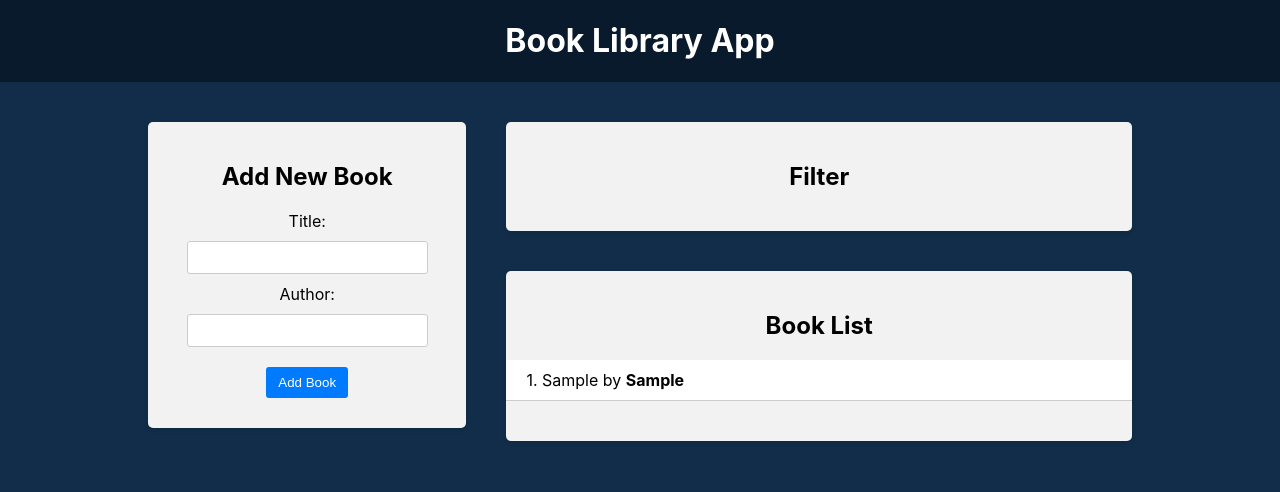
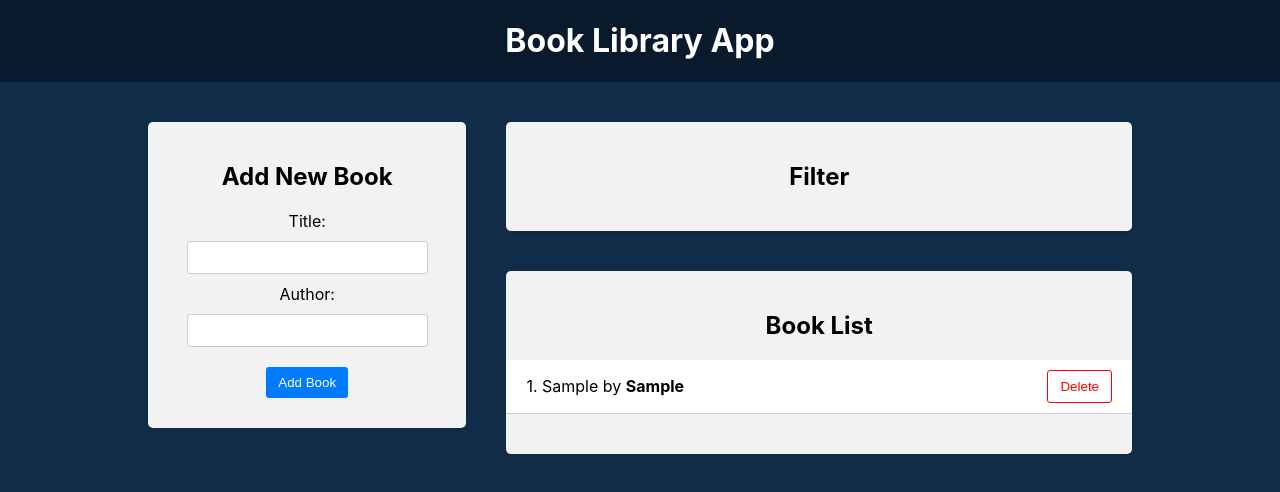
Before and after one commit to muradnuriyev001/Book-Library-App, a React (Vite) app in the folder frontend/: page / in a window 1280 px wide. Both pictures are taken after typing "Sample", "Sample" into the empty fields and a click on the button "Add Book". Shown: the top 492 px of the page. Built offline with nearby package versions, Linux system fonts and the light colour scheme.

Commit message:
Added delete book

```diff
--- a/frontend/package.json
+++ b/frontend/package.json
@@ -13,6 +13,7 @@
     "@reduxjs/toolkit": "^1.9.5",
     "react": "^18.2.0",
     "react-dom": "^18.2.0",
+    "react-icons": "^5.0.1",
     "react-redux": "^8.1.2",
     "uuidv4": "^6.2.13"
   },
--- a/frontend/src/components/BookList/BookList.jsx
+++ b/frontend/src/components/BookList/BookList.jsx
@@ -1,8 +1,14 @@
 import "./BookList.css";
 import { useSelector } from "react-redux";
+import { useDispatch } from "react-redux";
+import { deleteBook } from "../../redux/books/actionCreators";
 
 const BookList = () => {
+  const dispatch = useDispatch();
   const books = useSelector((state) => state.books); //books from books:booksReducer
+  const handleDeleteBook = (id) => {
+    dispatch(deleteBook(id));
+  };
   return (
     <div className="app-block book-list">
       <h2>Book List</h2>
@@ -15,6 +21,11 @@
               <div className="book-info">
                 {++index}. {book.title} by <strong>{book.author}</strong>
               </div>
+              <div className="book-actions">
+                <button onClick={() => handleDeleteBook(book.id)}>
+                  Delete
+                </button>
+              </div>
             </li>
           ))}
         </ul>
--- a/frontend/src/redux/books/actionCreators.js
+++ b/frontend/src/redux/books/actionCreators.js
@@ -6,3 +6,10 @@
     payload: newBook,
   };
 };
+
+export const deleteBook = (id) => {
+  return {
+    type: actionTypes.DELETE_BOOK,
+    payload: id,
+  };
+};
--- a/frontend/src/redux/books/actionTypes.js
+++ b/frontend/src/redux/books/actionTypes.js
@@ -1 +1,2 @@
 export const ADD_BOOK = "ADD_BOOK";
+export const DELETE_BOOK = "DELETE_BOOK"
--- a/frontend/src/redux/books/reducer.js
+++ b/frontend/src/redux/books/reducer.js
@@ -6,6 +6,8 @@
   switch (action.type) {
     case actionTypes.ADD_BOOK:
       return [...state, action.payload];
+    case actionTypes.DELETE_BOOK:
+      return state.filter((book) => book.id !== action.payload);
     default:
       return state;
   }
```
Also changed, not shown: 1 other file (tests, documents, lock files or other folders).
